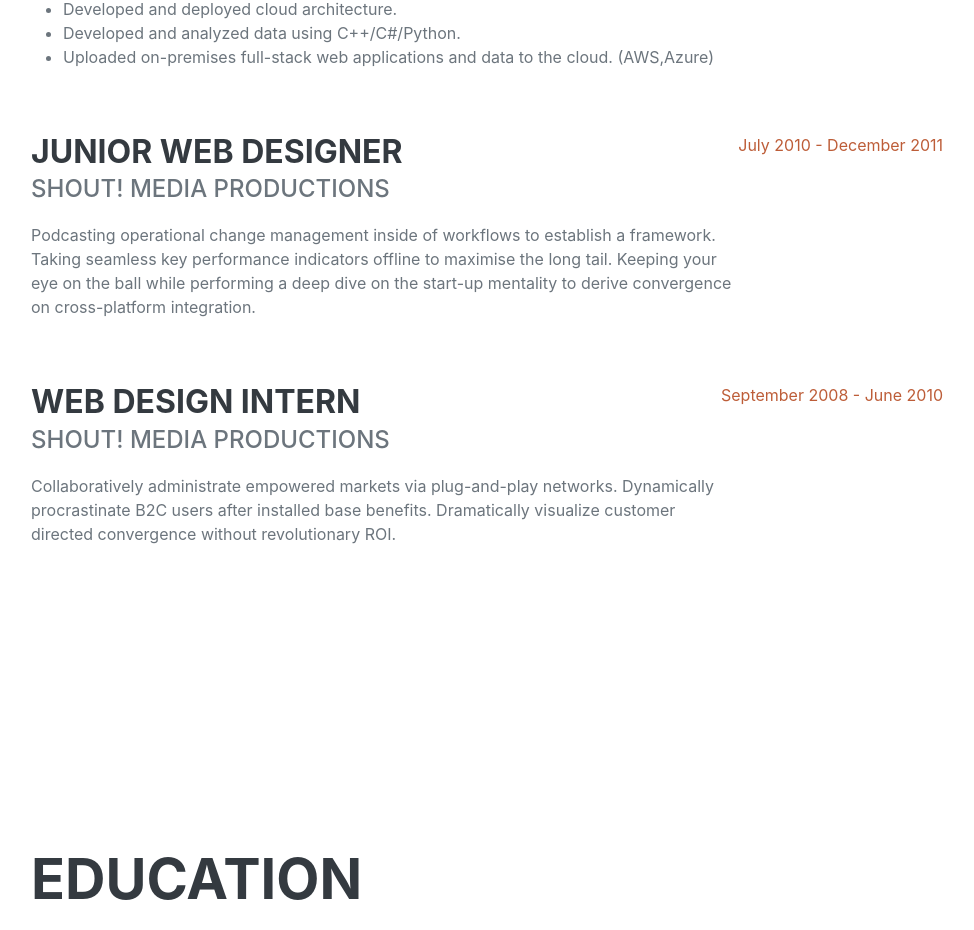
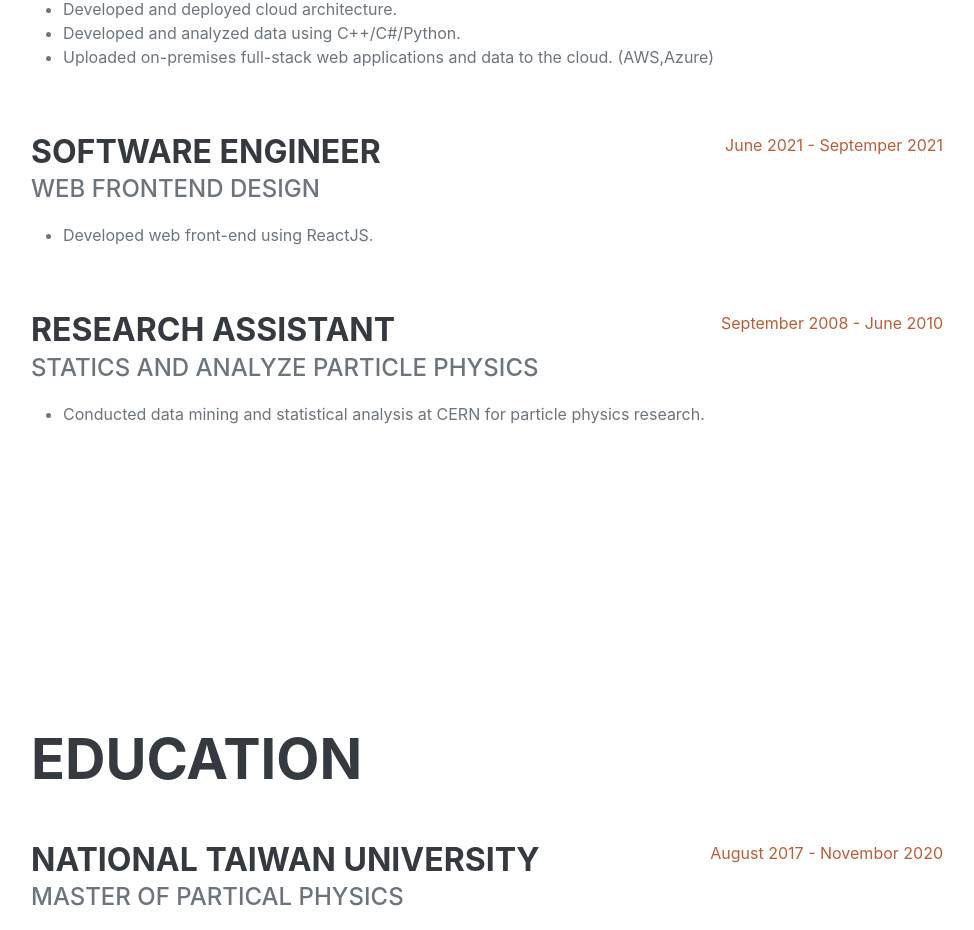
Before and after one commit to wenlianghuang/matt-huang-resume, a Next.js app: page /about in a window 1280 px wide. Shown: the part 1316-2246 px from the top of the page, without its empty margins (289-1263 px from the left). Built offline with nearby package versions, Linux system fonts and the light colour scheme.

Commit message:
modified file

```diff
--- a/app/about/page.tsx
+++ b/app/about/page.tsx
@@ -129,17 +129,21 @@ export default function About() {
                 </div>
                 <div className="d-flex flex-column flex-md-row justify-content-between mb-5">
                   <div className="flex-grow-1">
-                    <h3 className="mb-0">Junior Web Designer</h3>
-                      <div className="subheading mb-3">Shout! Media Productions</div>
-                          <p>Podcasting operational change management inside of workflows to establish a framework. Taking seamless key performance indicators offline to maximise the long tail. Keeping your eye on the ball while performing a deep dive on the start-up mentality to derive convergence on cross-platform integration.</p>
+                    <h3 className="mb-0">SOFTWARE ENGINEER</h3>
+                      <div className="subheading mb-3">Web Frontend Design</div>
+                          <ul>
+                            <li>Developed web front-end using ReactJS.</li>
+                          </ul>
                       </div>
-                      <div className="flex-shrink-0"><span className="text-primary">July 2010 - December 2011</span></div>
+                      <div className="flex-shrink-0"><span className="text-primary">June 2021 - Septemper 2021</span></div>
                   </div>
                   <div className="d-flex flex-column flex-md-row justify-content-between">
                     <div className="flex-grow-1">
-                      <h3 className="mb-0">Web Design Intern</h3>
-                      <div className="subheading mb-3">Shout! Media Productions</div>
-                      <p>Collaboratively administrate empowered markets via plug-and-play networks. Dynamically procrastinate B2C users after installed base benefits. Dramatically visualize customer directed convergence without revolutionary ROI.</p>
+                      <h3 className="mb-0">Research Assistant</h3>
+                      <div className="subheading mb-3">Statics and Analyze Particle Physics </div>
+                      <ul>
+                        <li>Conducted data mining and statistical analysis at CERN for particle physics research.</li>
+                      </ul>
                     </div>
                   <div className="flex-shrink-0"><span className="text-primary">September 2008 - June 2010</span></div>
                 </div>
```
